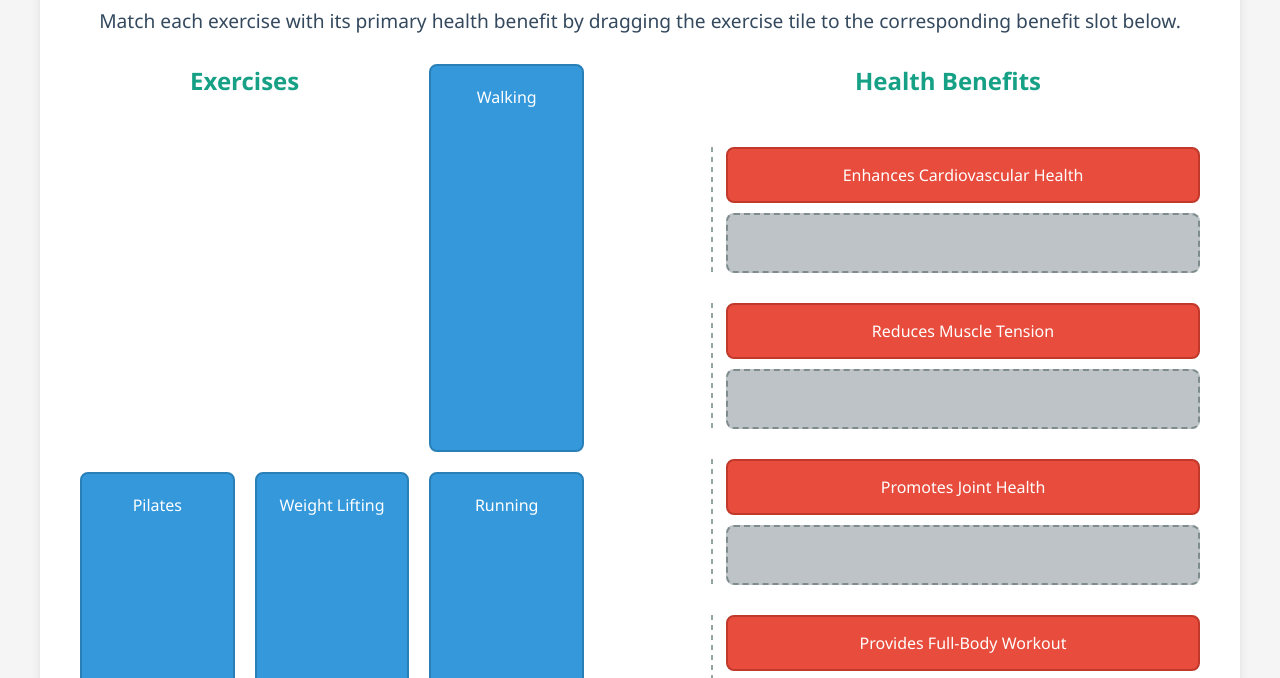
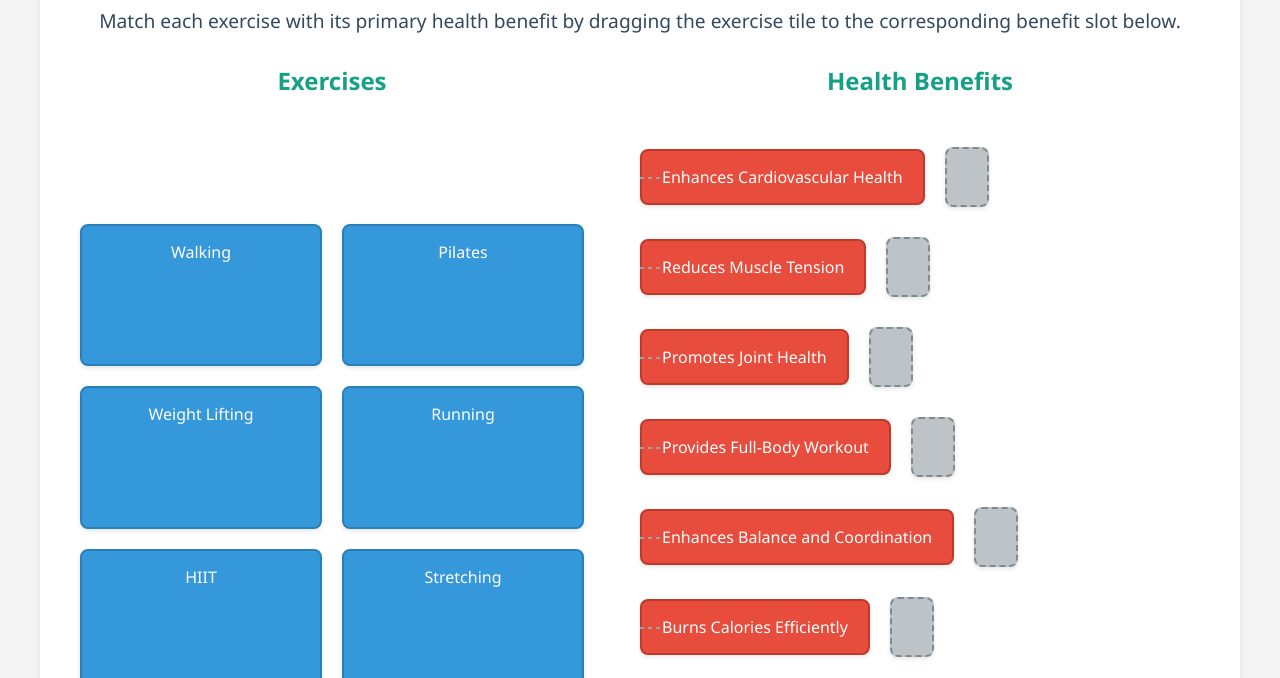
Before and after one commit to EffectHealth/gamification, a plain HTML site: page index.html in a window 1280 px wide. Shown: the part 106-784 px from the top of the page. Drawn offline with Linux system fonts and the light colour scheme.

Commit message:
Update index.html

```diff
--- a/index.html
+++ b/index.html
@@ -53,7 +53,7 @@
         .left-column {
             width: 45%;
             display: grid;
-            grid-template-columns: repeat(auto-fill, minmax(120px, 1fr));
+            grid-template-columns: repeat(auto-fill, minmax(180px, 1fr));
             gap: 20px;
         }
 
@@ -68,25 +68,27 @@
         .draggable-item {
             background-color: #3498db;
             color: #fff;
-            padding: 20px;
+            padding: 15px 20px;
             border: 2px solid #2980b9;
             border-radius: 8px;
             cursor: grab;
             font-size: 1em;
             text-align: center;
             user-select: none;
-            transition: transform 0.2s ease, background-color 0.2s ease;
+            transition: transform 0.2s ease, background-color 0.2s ease, box-shadow 0.2s ease;
+            box-shadow: 0 2px 4px rgba(0, 0, 0, 0.1);
         }
 
         .draggable-item.dragging {
             opacity: 0.7;
             transform: scale(1.05);
             background-color: #1abc9c;
+            box-shadow: 0 4px 8px rgba(0, 0, 0, 0.2);
         }
 
         /* Right Column: Health Benefits with Slots */
         .right-column {
-            width: 45%;
+            width: 50%;
             display: flex;
             flex-direction: column;
             gap: 30px;
@@ -101,46 +103,45 @@
 
         .benefit-pair {
             display: flex;
-            flex-direction: column;
-            gap: 10px;
+            align-items: center;
+            gap: 20px;
             position: relative;
-            padding-left: 30px;
         }
 
         .benefit-pair::before {
             content: '';
             position: absolute;
-            left: 15px;
-            top: 0;
-            width: 2px;
-            height: 100%;
+            left: 0;
+            top: 50%;
+            width: 20px;
+            height: 2px;
             background-image: repeating-linear-gradient(
-                to bottom,
+                to right,
                 #95a5a6,
-                #95a5a6 5px,
-                transparent 5px,
-                transparent 10px
+                #95a5a6 4px,
+                transparent 4px,
+                transparent 8px
             );
         }
 
         .benefit-token {
             background-color: #e74c3c;
             color: #fff;
-            padding: 15px;
+            padding: 15px 20px;
             border: 2px solid #c0392b;
             border-radius: 8px;
             cursor: default;
             font-size: 1em;
             text-align: center;
             user-select: none;
-            position: relative;
             transition: background-color 0.2s ease, border-color 0.2s ease;
+            box-shadow: 0 2px 4px rgba(0, 0, 0, 0.1);
         }
 
         .droppable-slot {
             background-color: #bdc3c7;
             color: #2c3e50;
-            padding: 15px;
+            padding: 15px 20px;
             border: 2px dashed #7f8c8d;
             border-radius: 8px;
             min-height: 60px;
@@ -150,6 +151,7 @@
             font-size: 1em;
             user-select: none;
             transition: background-color 0.2s ease, border-color 0.2s ease;
+            box-shadow: 0 2px 4px rgba(0, 0, 0, 0.1);
         }
 
         .droppable-slot.correct {
@@ -211,21 +213,22 @@
             }
 
             .left-column {
-                grid-template-columns: repeat(auto-fill, minmax(100px, 1fr));
+                grid-template-columns: repeat(auto-fill, minmax(140px, 1fr));
             }
 
             .draggable-item, .benefit-token, .droppable-slot {
-                padding: 15px;
+                padding: 12px 15px;
                 font-size: 0.9em;
+            }
+
+            .benefit-pair::before {
+                left: -20px;
+                width: 15px;
             }
 
             #check-answers-button, #reset-button {
                 width: 80%;
                 margin: 10px auto;
-            }
-
-            .benefit-pair::before {
-                left: 10px;
             }
         }
     </style>
```
